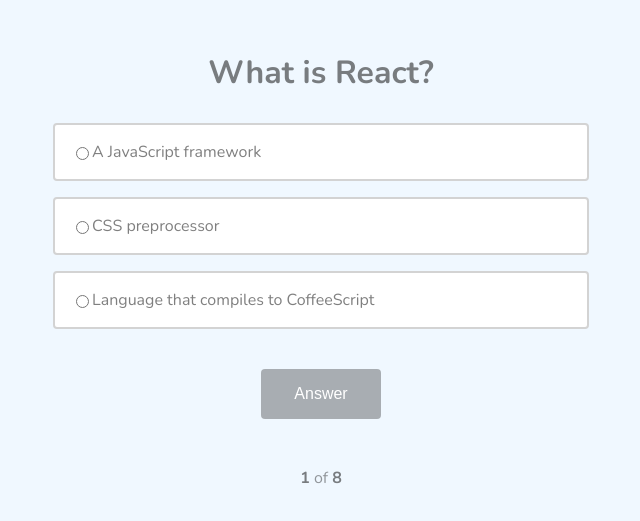
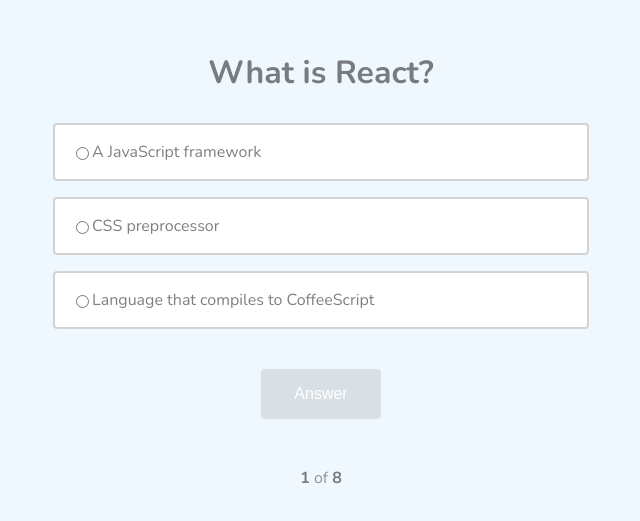
Before and after one commit to DenisHedgehog/quiz-task, a React app: page / in a window 1280 px wide. Shown: the part 133-654 px from the top of the page, without its empty margins (319-959 px from the left). Built offline with nearby package versions, Linux system fonts and the light colour scheme.

Commit message:
renaming

```diff
--- a/src/components/Result.jsx
+++ b/src/components/Result.jsx
@@ -2,7 +2,7 @@
 import styled from 'styled-components';
 import BoldText from './BoldText.jsx';
 
-const StyledResult = styled.div`
+const ResultWrapper = styled.div`
     display: flex;
     flex-direction: column;
     align-items: center;
@@ -23,12 +23,12 @@
 `;
 
 const Result = ({ score, questionCount }) => (
-    <StyledResult>
+    <ResultWrapper>
         <Header>Great job!</Header>
         <Scoreboard>
             You guessed <BoldText>{score}</BoldText> of <BoldText>{questionCount}</BoldText>!
         </Scoreboard>
-    </StyledResult>
+    </ResultWrapper>
 )
 
 export default Result;
--- a/src/components/quiz/Progress.jsx
+++ b/src/components/quiz/Progress.jsx
@@ -2,14 +2,14 @@
 import styled from 'styled-components';
 import BoldText from '../BoldText.jsx';
 
-const StyledProgress = styled.p`
+const ProgressWrapper = styled.p`
     color: ${({ theme }) => theme.lightColor};
 `;
 
 const Progress = ({ questionNumber, questionCount }) => (
-    <StyledProgress>
+    <ProgressWrapper>
         <BoldText>{questionNumber}</BoldText> of <BoldText>{questionCount}</BoldText>
-    </StyledProgress>
+    </ProgressWrapper>
 )
 
 export default Progress;
--- a/src/components/quiz/Quiz.jsx
+++ b/src/components/quiz/Quiz.jsx
@@ -1,4 +1,4 @@
-import React, { Fragment } from 'react';
+import React from 'react';
 import Question from './question/Question.jsx';
 import Progress from './Progress.jsx';
 import Answer from './answer/Answer.jsx';
@@ -45,7 +45,7 @@
 
     render() {
         return (
-            <Fragment>
+            <React.Fragment>
                 <Question key="question" question={this.getCurrentQuestion()} />
                 <Answer
                     key="answer"
@@ -56,7 +56,7 @@
                     key="progress"
                     questionNumber={this.state.currentQuestionId + 1}
                     questionCount={this.props.questions.length} />
-            </Fragment>
+            </React.Fragment>
         );
     }
 }
--- a/src/components/quiz/control/AnswerStatus.jsx
+++ b/src/components/quiz/control/AnswerStatus.jsx
@@ -7,16 +7,15 @@
     width: 50px;
     font-size: 16px;
     border-radius: 50%;
-    position: absolute;
     display:flex;
     align-items: center;
     justify-content:center;
-    color: white;
+
     background-color: ${({ theme, isOptionRight }) => isOptionRight ? theme.correctIconColor : theme.incorrectIconColor};
     visibility: ${({ stage }) => stage === ANSWER_STAGE.NEXT ? 'visible' : 'hidden'};
 `;
 
-const AnswerStatus = ({ stage, isOptionRight }) =>
-    <Status stage={stage} isOptionRight={isOptionRight}>{isOptionRight ? '✓' : '⨉'}</Status>
+const AnswerStatus = ({ className, stage, isOptionRight }) =>
+    <Status className={className} stage={stage} isOptionRight={isOptionRight}>{isOptionRight ? '✓' : '⨉'}</Status>
 
 export default AnswerStatus;
--- a/src/components/quiz/control/Button.jsx
+++ b/src/components/quiz/control/Button.jsx
@@ -1,7 +1,7 @@
 import React from 'react';
 import styled from 'styled-components';
 
-const StyledButton = styled.button`
+const ButtonWrapper = styled.button`
     font-size: 16px;
     padding: 16px;
     width: 120px;
@@ -12,9 +12,9 @@
 `;
 
 const Button = ({ currentOptionId, onQuestionAnswerChange, text }) => (
-    <StyledButton
+    <ButtonWrapper
         onClick={onQuestionAnswerChange}
-        disabled={currentOptionId === null}>{text}</StyledButton>
+        disabled={currentOptionId === null}>{text}</ButtonWrapper>
 )
 
 export default Button;
--- a/src/components/quiz/control/Control.jsx
+++ b/src/components/quiz/control/Control.jsx
@@ -4,14 +4,15 @@
 import styled from 'styled-components';
 import screenSize from '../../../constants/screenSize.js';
 
-const StyledControl = styled.div`
+const ControlWrapper = styled.div`
     display: flex;
     padding: 32px;
     justify-content: center;
 `;
 
-const Status = styled.div`
+const StyledAnswerStatus = styled(AnswerStatus)`
     position: absolute;
+    color:white;
     right: 65%;
     @media (max-width: ${screenSize.TABLET}) {
         right: 75%;
@@ -22,16 +23,14 @@
 `;
 
 const Control = ({ stage, status, isOptionRight, onQuestionAnswerChange, currentOptionId }) => (
-    <StyledControl>
-        <Status>
-            <AnswerStatus stage={stage} status={status} isOptionRight={isOptionRight} />
-        </Status>
+    <ControlWrapper>
+        <StyledAnswerStatus stage={stage} status={status} isOptionRight={isOptionRight} />
         <Button
             onQuestionAnswerChange={onQuestionAnswerChange}
             stage={stage}
             text={stage}
             currentOptionId={currentOptionId} />
-    </StyledControl>
+    </ControlWrapper>
 )
 
 export default Control;
--- a/src/constants/mainTheme.js
+++ b/src/constants/mainTheme.js
@@ -14,7 +14,7 @@
     fontWeightBold: '700',
     shadow: '1px 1px 4px rgba(0, 0, 0, 0.2)',
     buttonColor: 'dodgerblue',
-    disabledButtonColor: 'rgba(0, 0, 0, 0.3)'
+    disabledButtonColor: 'rgba(0, 0, 0, 0.1)'
 }
 
 export default mainTheme;
```
